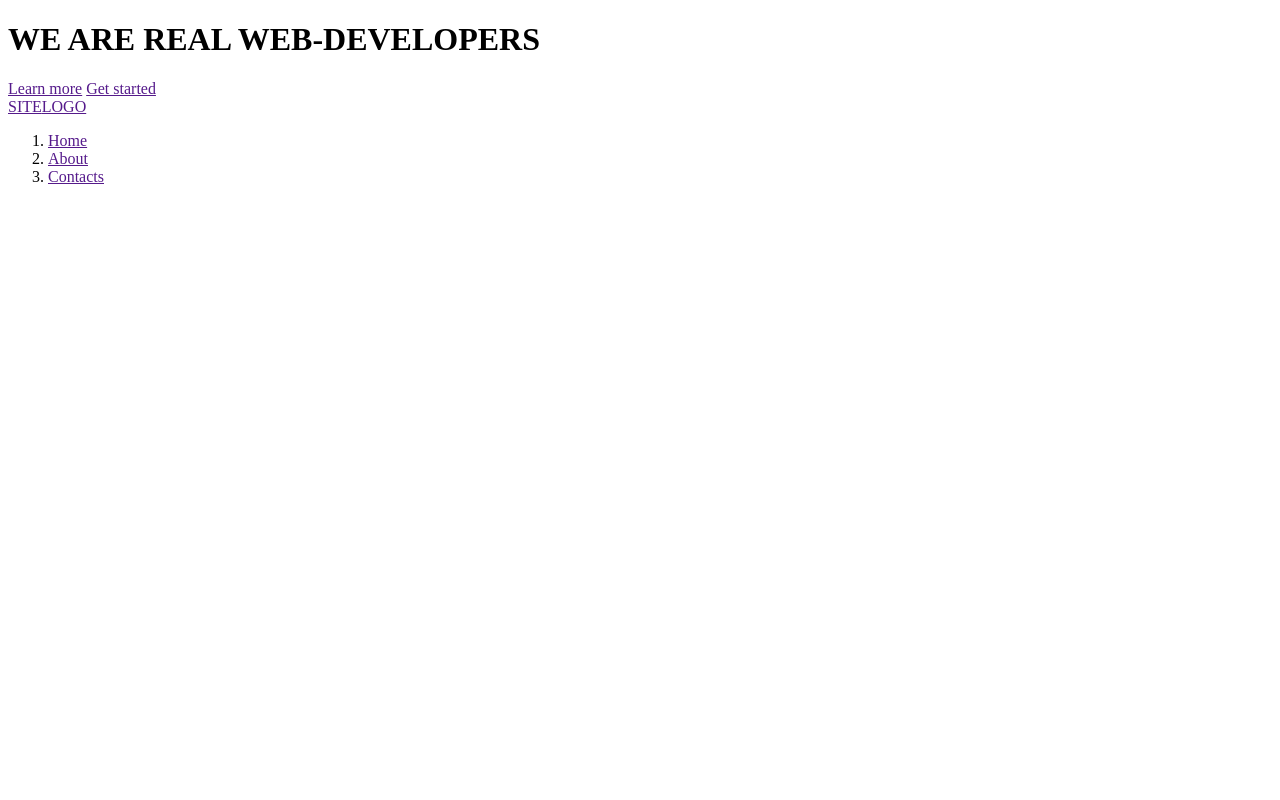
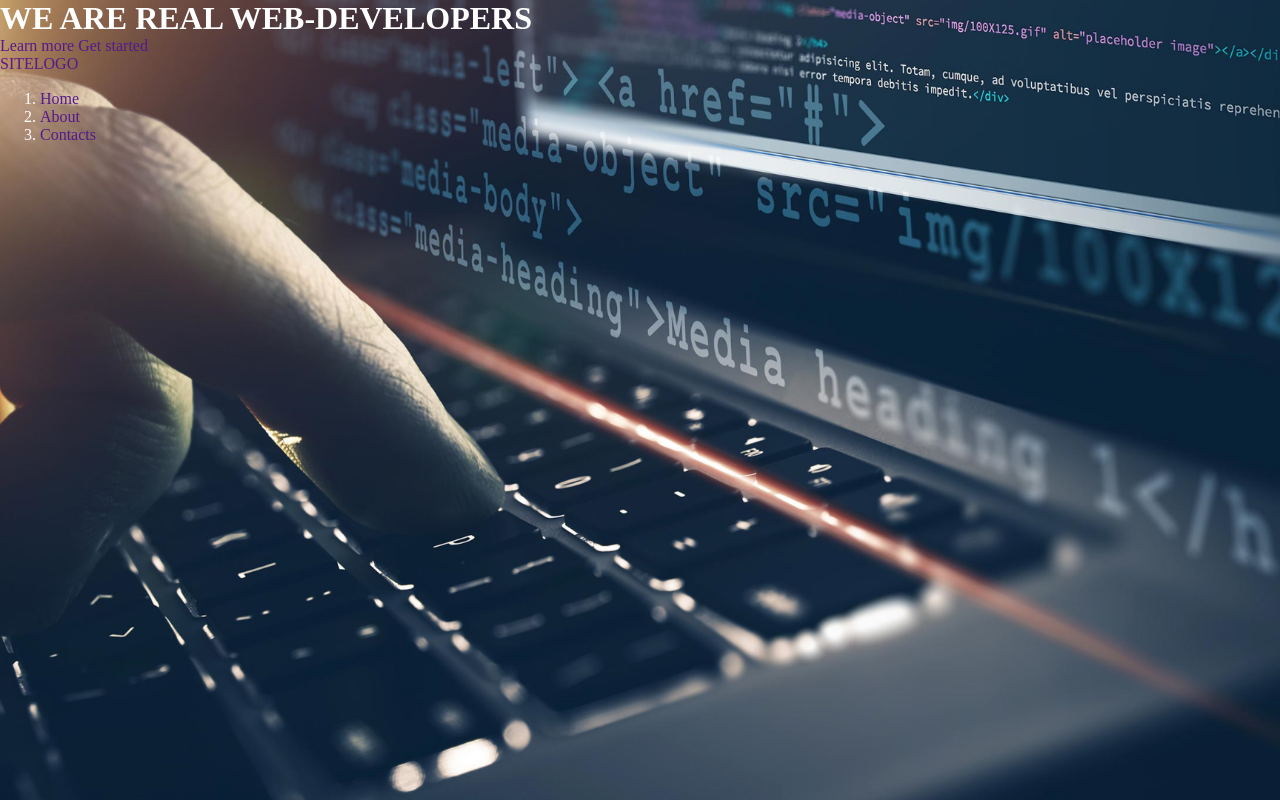
Before and after one commit to PavelSamun/grid_template-1, a website: page index.html in a window 1280 px wide. Drawn offline with Linux system fonts and the light colour scheme.

Commit message:
частичная настройка стилей

```diff
--- /dev/null
+++ b/assets/scss/common/_index.scss
@@ -0,0 +1,2 @@
+@forward "typography";
+@forward "classes";
--- a/assets/scss/common/_typography.scss
+++ b/assets/scss/common/_typography.scss
@@ -0,0 +1,9 @@
+@use "../presets" as*;
+
+h1 {
+
+}
+
+a {
+  text-decoration: none;
+}
--- a/assets/scss/components/header/_header-content.scss
+++ b/assets/scss/components/header/_header-content.scss
@@ -0,0 +1,3 @@
+.header-content__title {
+  margin: 0;
+}
--- a/assets/scss/components/header/_header.scss
+++ b/assets/scss/components/header/_header.scss
@@ -0,0 +1,10 @@
+@use "../../presets" as *;
+
+.header {
+  min-height: 100vh;
+  background-color: $color-primary;
+  background-image: url(../img/img-header.png);
+  background-position: 50% 50%;
+  background-size: cover;
+  color: $color-light;
+}
--- /dev/null
+++ b/assets/scss/components/header/_index.scss
@@ -0,0 +1,6 @@
+@forward "header";
+@forward "header-content";
+@forward "header-logo";
+@forward "header-menu";
+@forward "header-navbar";
+@forward "header-overlay";
```
Also changed, not shown: assets/scss/style.scss (+3 -17 lines), assets/css/style.css.
